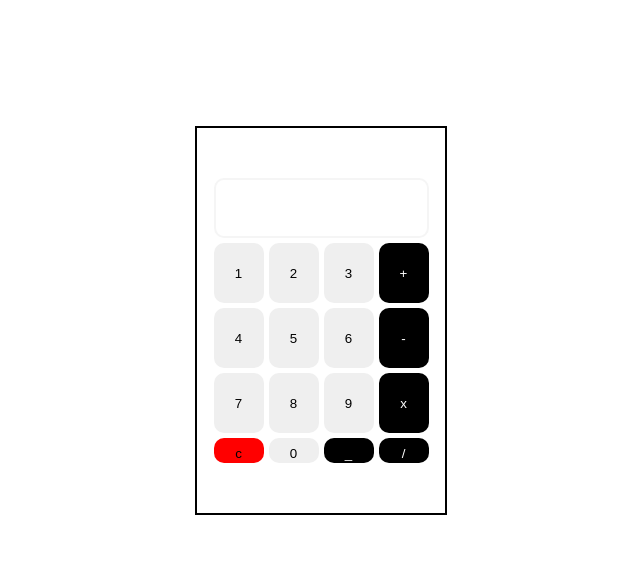
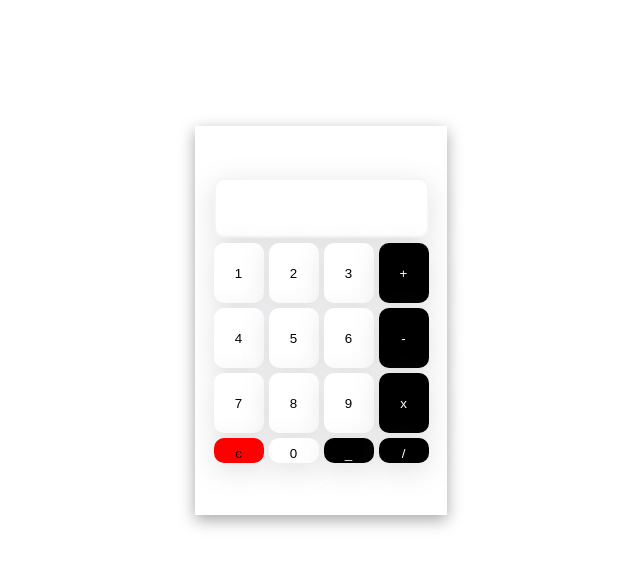
Before and after one commit to vaishnavi073/AKRYPT-FSWD-018, a plain HTML site: page Unit-1/Week-3/Assignment/Assign03/index.html in a window 1280 px wide. Shown: the whole page, without its empty margins (319-959 px from the left). Drawn offline with Linux system fonts and the light colour scheme.

Commit message:
calci assignment

```diff
--- a/Unit-1/Week-3/Assignment/Assign03/index.html
+++ b/Unit-1/Week-3/Assignment/Assign03/index.html
@@ -11,20 +11,24 @@
             grid-template-columns: 50px 50px 50px 50px;
             grid-template-rows: 60px 60px 60px 60px 25px;
             justify-content: center;
-            border: 2px solid black;
+            border: 2px solid white;
             margin: 10% 40% 10% 40%;
             padding: 50px;
+            box-shadow: rgba(0, 0, 0, 0.35) 0px 5px 15px;
         }
         .btn{
             padding: 8px;
             border: none;
             border-radius: 10px;
+            background-color: white;
+            box-shadow: rgba(100, 100, 111, 0.2) 0px 7px 29px 0px;
         }
         .area{
             grid-column-start: 1;
             grid-column-end: 5;
             border: 2px solid whitesmoke;
             border-radius: 10px;
+            box-shadow: rgba(100, 100, 111, 0.2) 0px 7px 29px 0px;
         }
         .assign{
             background-color: black;
```
